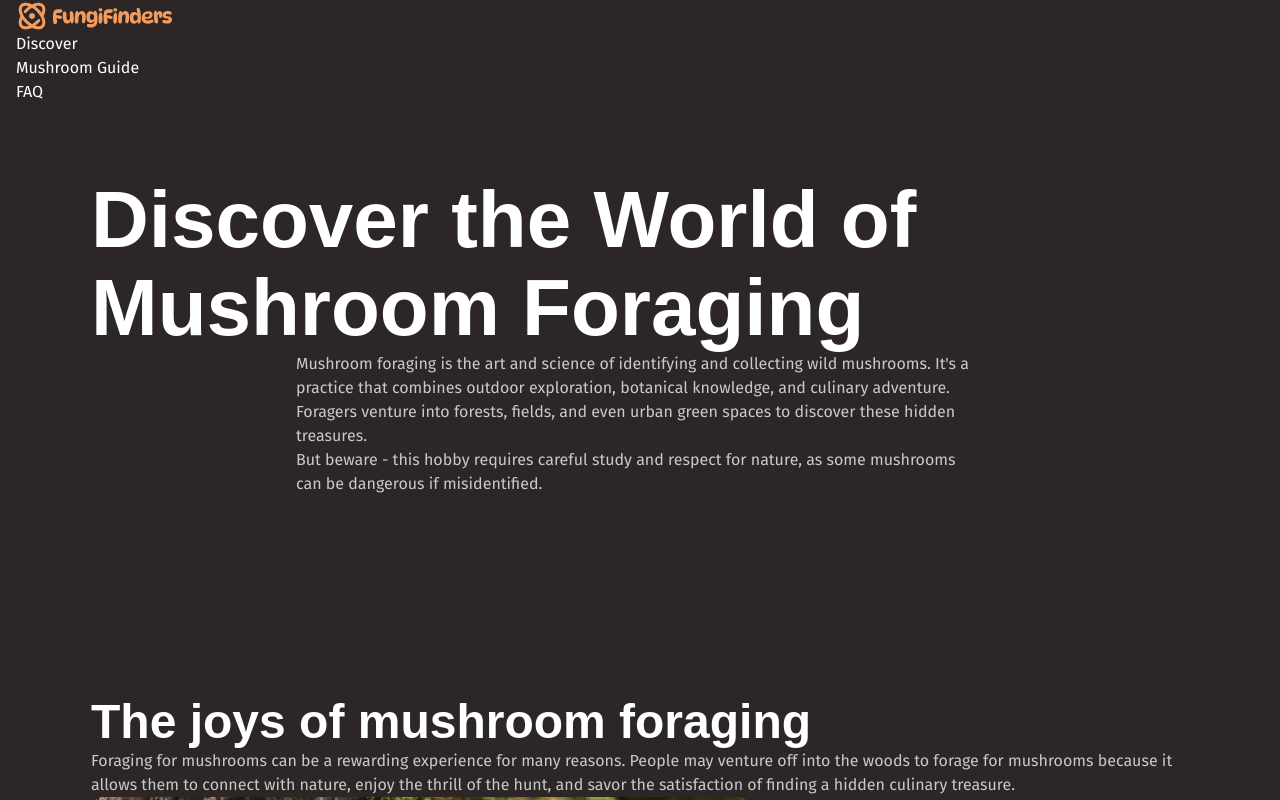
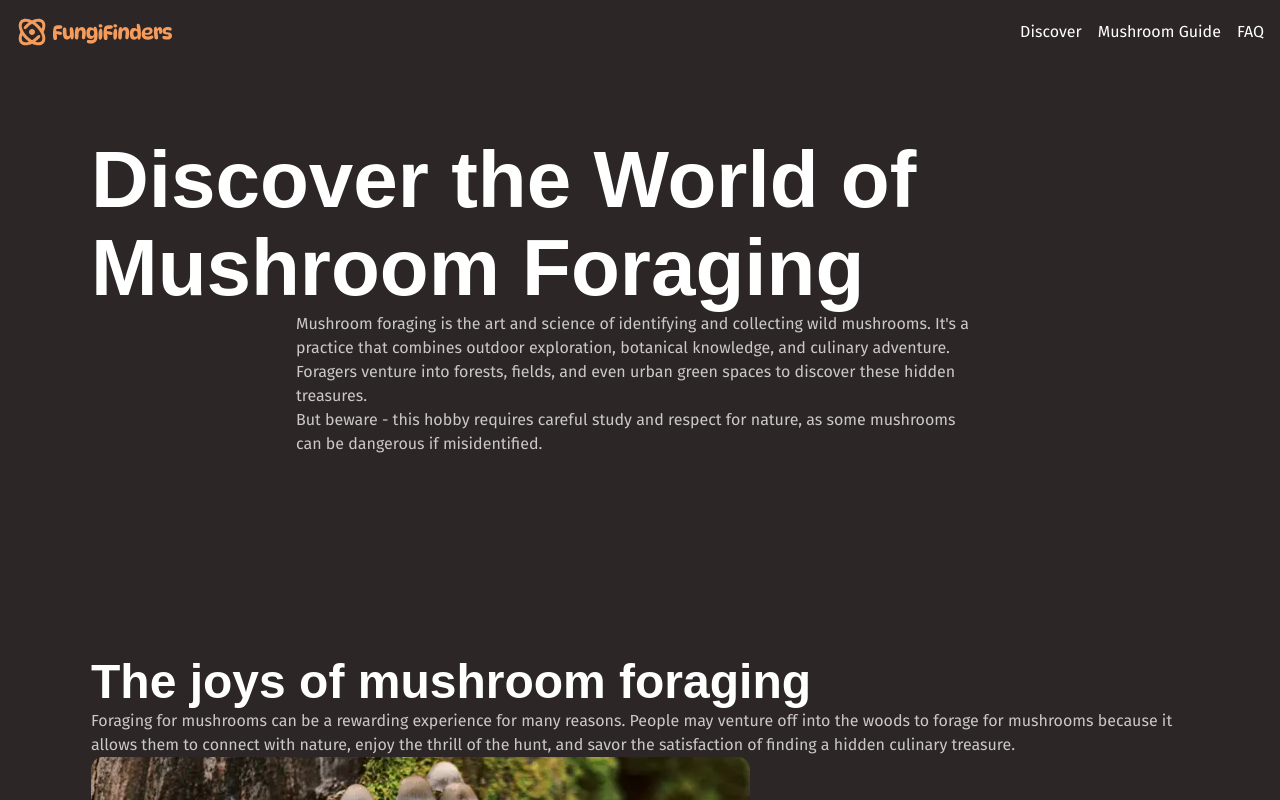
Before and after one commit to Joseadu/fungi, an Angular app: page / in a window 1280 px wide. Shown: the top 800 px of the page. Built offline with nearby package versions, Linux system fonts and the light colour scheme.

Commit message:
main-nav --> padding

```diff
--- a/src/app/shared/main-nav/main-nav.component.css
+++ b/src/app/shared/main-nav/main-nav.component.css
@@ -0,0 +1,19 @@
+.nav {
+    padding-block: var(--spacing-05);
+}
+
+.site-header__inner {
+    display: flex;
+    flex-wrap: wrap;
+    gap: var(--spacing-03) var(--spacing-05);
+    justify-content: space-between;
+    align-items: center;
+}
+
+.primary-nav {
+    ul {
+        display: flex;
+        flex-wrap: wrap;
+        gap: var(--spacing-03) var(--spacing-05);
+    }
+}
--- a/src/app/shared/main-nav/main-nav.component.html
+++ b/src/app/shared/main-nav/main-nav.component.html
@@ -1,5 +1,6 @@
 <header class="nav">
     <div class="wrapper" data-width="wide">
+        <div class="site-header__inner">
             <img src="assets/icons/fungi-finders.svg" alt="Fungi Finders">
             <nav class="primary-nav">
                 <ul>
@@ -9,4 +10,5 @@
                 </ul>
             </nav>
         </div>
+    </div>
 </header>
```
Lines whose indentation alone changed are shown as unchanged.
